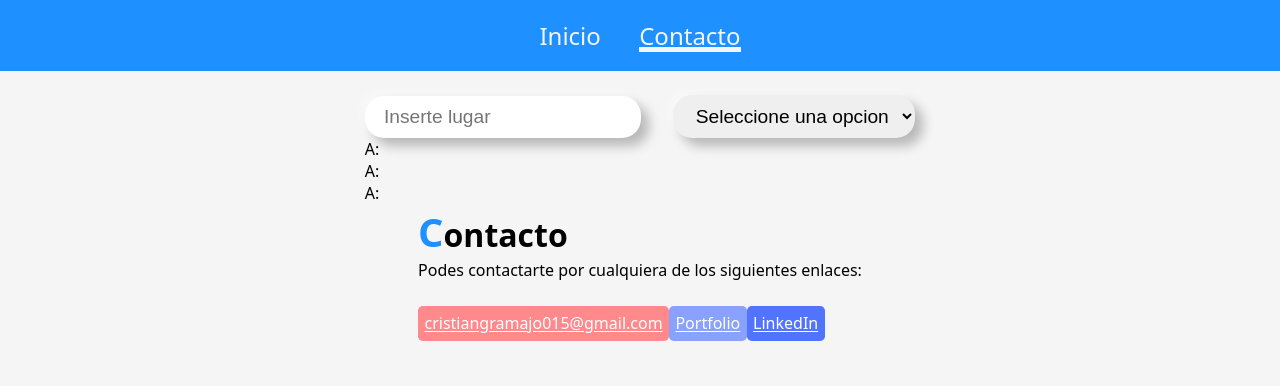
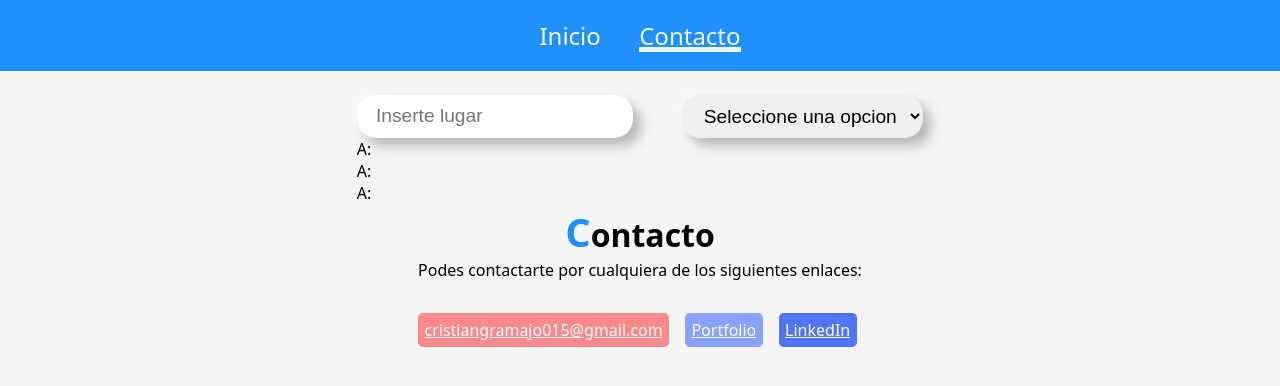
Before and after one commit to Cristian021195/climapp, a React (Vite) app: page /contacto in a window 1280 px wide. Shown: the top 386 px of the page. Built offline with nearby package versions, Linux system fonts and the light colour scheme.

Commit message:
types magbox-gl agregados

```diff
--- a/package.json
+++ b/package.json
@@ -10,6 +10,7 @@
     "preview": "vite preview"
   },
   "dependencies": {
+    "@types/mapbox-gl": "^2.7.14",
     "mapbox-gl": "^2.15.0",
     "react": "^18.2.0",
     "react-dom": "^18.2.0",
--- a/src/Components/Forms/Buscardor.tsx
+++ b/src/Components/Forms/Buscardor.tsx
@@ -8,11 +8,12 @@ export const Buscardor = () => {
     const {input, results_mapbox,selected, changeInput} = useSearch((state) => state);
   return (
     <form>
-        <div>
+        <div className="d-flex justify-content-center flex-wrap gap-1">
           <input type="text" placeholder="Inserte lugar" className="b-shadow mb-4 mr-4" maxLength={12}
           onChange={(e: React.ChangeEvent<HTMLInputElement>)=>{
               changeInput(e.target.value)
               //debounce(changeInput(e.target.value), 500)
+
           }}/>
           <select className="b-shadow mb-4" style={{maxWidth:"80vw"}} onChange={(e:any)=>{console.log(e.target.value)}}
             placeholder="Seleccione una ciudad o pais">
@@ -22,6 +23,9 @@ export const Buscardor = () => {
               </optgroup>
           </select>
         </div>
+        <div className="d-flex justify-content-center flex-wrap gap-1">
+
+        </div>
         <p>A:{input}</p>
         <p>A:{}</p>
         <p>A:{selected}</p>
--- a/src/Components/UI/index.ts
+++ b/src/Components/UI/index.ts
@@ -1,2 +1,3 @@
 export * from "./ElementA"
 export * from "./ElementB"
+export * from "./MapView"
--- a/src/Pages/Contacto.tsx
+++ b/src/Pages/Contacto.tsx
@@ -2,10 +2,10 @@ import React from 'react'
 
 export const Contacto = () => {
   return (
-    <div className='fade'>
+    <div className='fade-up'>
       <h1 className='titulo'>Contacto</h1>
       <p>Podes contactarte por cualquiera de los siguientes enlaces:</p>
-      <div className='mt-2'>
+      <div className='mt-2 d-flex gap-1 flex-wrap'>
         <a href="#" className="btn bg-red-0">cristiangramajo015@gmail.com</a>
         <a href="#" className="btn bg-lblue-0">Portfolio</a>
         <a href="#" className="btn bg-blue-0">LinkedIn</a>
--- a/src/Pages/Inicio.tsx
+++ b/src/Pages/Inicio.tsx
@@ -2,11 +2,11 @@
 
 export const Inicio = () => {
   return (
-      <div className='fade'>
+      <div className='fade-up'>
       <h1 className='titulo'>Inicio</h1>
       <p>Climap es una app sencilla para consultar clima y ubicacion geografica.</p>
       <p>Es solo para propositos de practicas de las siguientes tecnologias y tecnicas:</p>
-      <ul style={{listStyle:'inside', width:'10rem', margin:'0 auto'}}>
+      <ul style={{listStyle:'inside', width:'20rem', margin:'0 auto'}}>
         <li>React JS</li>
         <li>TypeScript</li>
         <li>React Router</li>
--- a/src/Routes/PublicRouter.tsx
+++ b/src/Routes/PublicRouter.tsx
@@ -7,10 +7,10 @@ export const PublicRouter = () => {
 
     <BrowserRouter>
         <PublicHeader/>
-        <div className="d-flex justify-content-center flex-wrap">
+        <div className="d-flex justify-content-center flex-wrap mx-1">
           <Buscardor/>
         </div>
-        <div className="d-flex justify-content-center flex-wrap">
+        <div className="d-flex justify-content-center flex-wrap mx-1">
           <Routes>
               <Route path="/" element={<Inicio/>} />
               <Route path="contacto" element={<Contacto/>} />
--- a/src/index.css
+++ b/src/index.css
@@ -24,6 +24,7 @@ main{
 .btn:focus{
   /*box-shadow: inset 0 0 0 0.2rem rgba(255, 255, 255, 0.5);*/
 }
+.titulo{text-align: center;}
 .titulo::first-letter{font-size: 2.5rem; color:dodgerblue;}
 .btn:hover{
   filter: saturate(1.8);
@@ -47,7 +48,7 @@ footer{
   border-radius: 0 1em 0 0;
   font-size: 1.2em;
   min-height: 2em;
-  width: 20em;
+  width: 20rem;
 }
 
 article{
@@ -64,6 +65,7 @@ input[type="text"]:focus, select:focus{
 }
 
 .d-flex{display: flex;}
+.gap-1{gap:1rem;}
 .justify-content-center{justify-content: center;}
 .flex-wrap{flex-wrap: wrap;}
 .align-items-center{align-items: center; align-content: center;}
@@ -72,6 +74,7 @@ input[type="text"]:focus, select:focus{
   justify-content: center;
   align-items: center;
 }
+
 .gap-1{gap: 1rem;}
 .mr-4{margin-right: 2rem;}
 .error{
@@ -215,6 +218,7 @@ article img{
 [data-theme='dark'] body{
   background-color: #2e2e2e;
 }
+.mx-1{margin: 0 1rem 0 1rem;}
 
 @media (prefers-color-scheme: dark) {
   body {
@@ -223,6 +227,20 @@ article img{
   p,div{color:white}
 }
 
+.fade-up{
+  animation-name: fadeUp;
+  animation-duration: 0.4s;
+}
+@keyframes fadeUp {
+  0% {
+    transform: translate3d(0,40px,0);
+    opacity: 0;
+  }
+  100% {
+    transform: translateZ(0);
+    opacity: 1;
+  }
+}
 
 /* TEMA CLARO */
 [data-theme='light'] body{
```
Also changed, not shown: src/Components/UI/MapView.tsx (added, +44 -0 lines), src/Global/searching.ts (line endings or trailing spaces), 1 other file (tests, documents, lock files or other folders).
